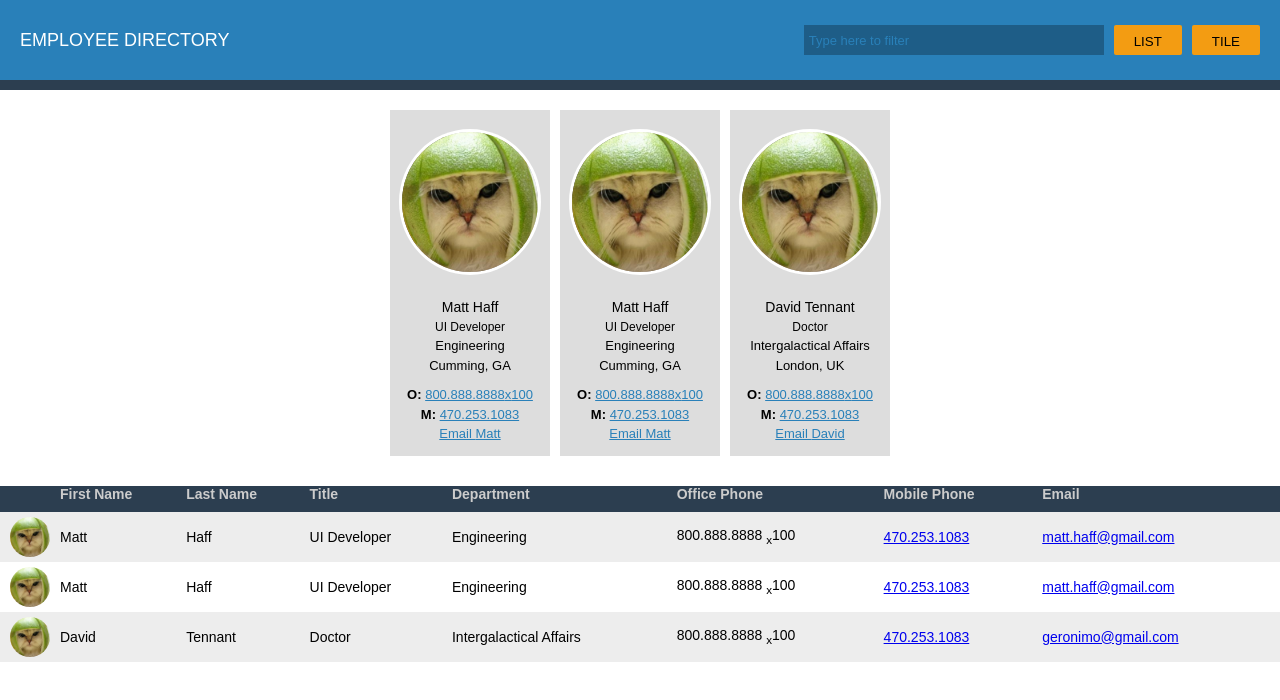
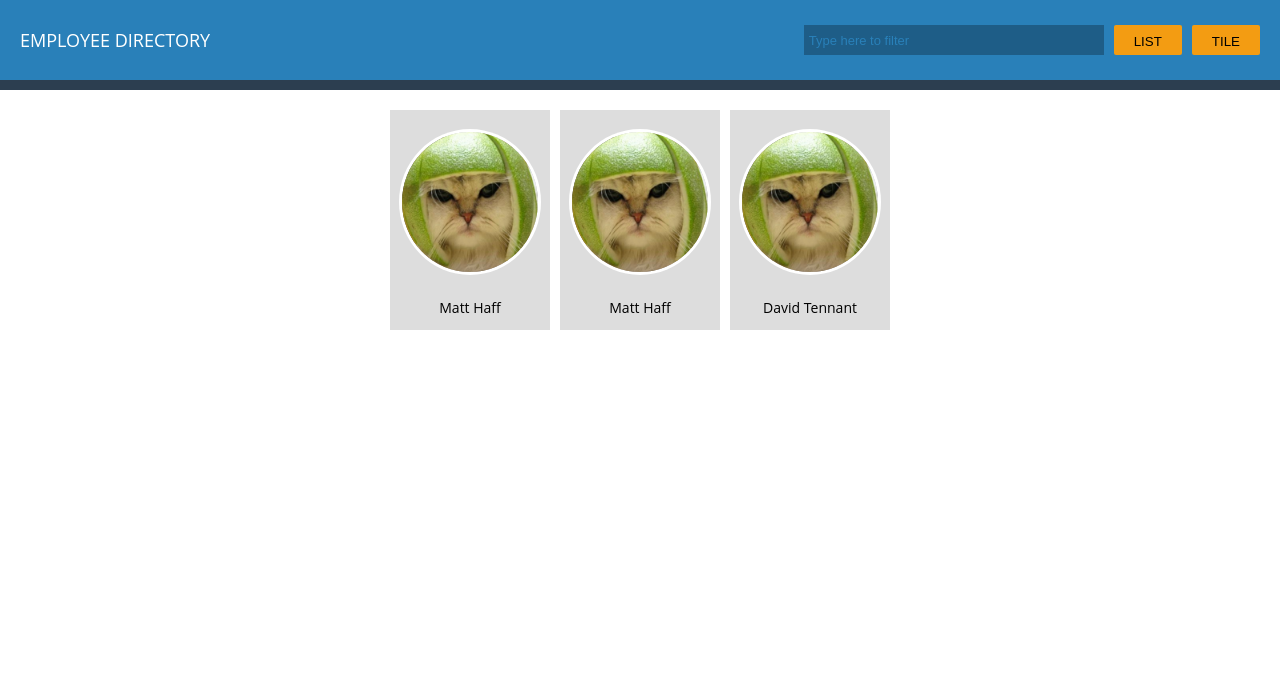
Before and after one commit to CWSites/employee-directory, a React (Create React App) app: page / in a window 1280 px wide. Shown: the top 700 px of the page. Built offline with nearby package versions, Linux system fonts and the light colour scheme.

Commit message:
toggle display of details on profile click

```diff
--- a/src/components/App.js
+++ b/src/components/App.js
@@ -28,9 +28,9 @@
       <div className="app-wrapper">
         <header>
           <h1>Employee Directory</h1>
-          <button class="btn tile">Tile</button>
-          <button class="btn list">List</button>
-          <input type="text" class="filter" placeholder="Type here to filter" />
+          <button className="btn tile">Tile</button>
+          <button className="btn list">List</button>
+          <input type="text" className="filter" placeholder="Type here to filter" />
         </header>
         <section className="tiles">
           <Profile state={this.state} />
--- a/src/components/Profile.js
+++ b/src/components/Profile.js
@@ -6,16 +6,31 @@
     console.log('props', this.props);
   }
 
+  onProfileClick = (key) => {
+    // grab a copy of the employees array from state
+    let employees = this.props.state.employees.slice();
+
+    // determine if employee is currently active
+    if (employees[key].isActive === true) {
+      employees[key].isActive = false;
+    } else {
+      employees[key].isActive = true;
+    }
+
+    // update state with new array details
+    this.setState({employees});
+  }
+
   renderProfiles = (key) => {
     let employee = this.props.state.employees;
 
     return (
-      <div key={key} className="thumbnail">
+      <div key={key} className={employee[key].isActive ? 'thumbnail active' : 'thumbnail'} onClick={() => this.onProfileClick(key)}>
         <div className="picWrap" style={{backgroundImage: `url(${employee[key].hover})`}}>
-          <img src={employee[key].pic} className="primary" />
+          <img src={employee[key].pic} className="primary" alt={`${employee[key].first} ${employee[key].last}`} />
         </div>
         <span className="name">{employee[key].first} {employee[key].last}</span>
-        <div className="details animate-show">
+        <div className="details">
           <span className="title">{employee[key].title}</span>
           <span className="department">{employee[key].department}</span>
           <span className="location">{employee[key].location}</span>
--- a/src/css/style.css
+++ b/src/css/style.css
@@ -1,5 +1,5 @@
 html {
-  font-family: sans-serif;
+  font-family: 'Open Sans', verdana, sans-serif;
   -webkit-text-size-adjust: 100%;
   -ms-text-size-adjust: 100%;
   font-size: 62.5%;
@@ -139,16 +139,13 @@
   margin-left: -2px;
 }
 section.tiles .thumbnail .details {
-  opacity: 1;
-  transition: opacity 0.4s, height 0;
+  height: 0;
+  overflow: hidden;
+  display: block;
+  transition: all 0.3s;
+}
+section.tiles .thumbnail.active .details {
   height: auto;
-  overflow: hidden;
-}
-section.tiles .thumbnail .details.ng-hide {
-  opacity: 0;
-  transition: opacity 0.4s, height 0 0.4s;
-  height: 0;
-  display: block !important;
 }
 section.tiles .thumbnail span {
   font-size: 13px;
@@ -174,6 +171,7 @@
 /* LIST STYLES */
 section.list {
   font-size: 14px;
+  display: none;
 }
 section.list table {
   width: 100%;
```
Also changed, not shown: 1 other file (tests, documents, lock files or other folders).
